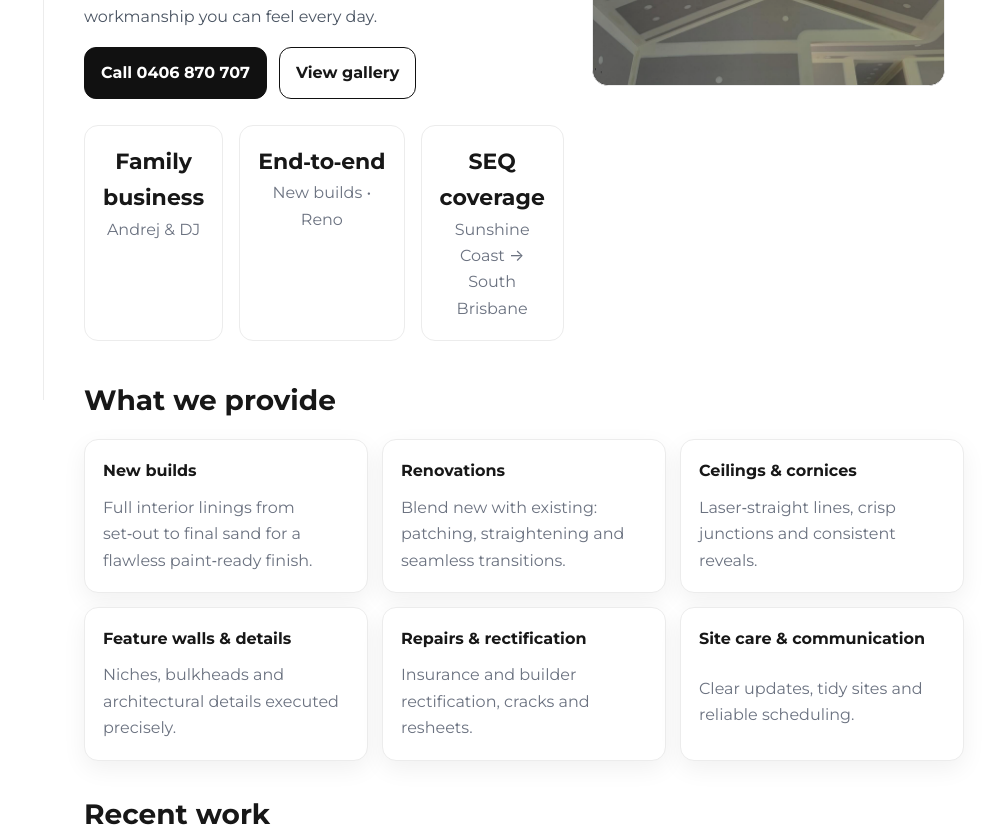
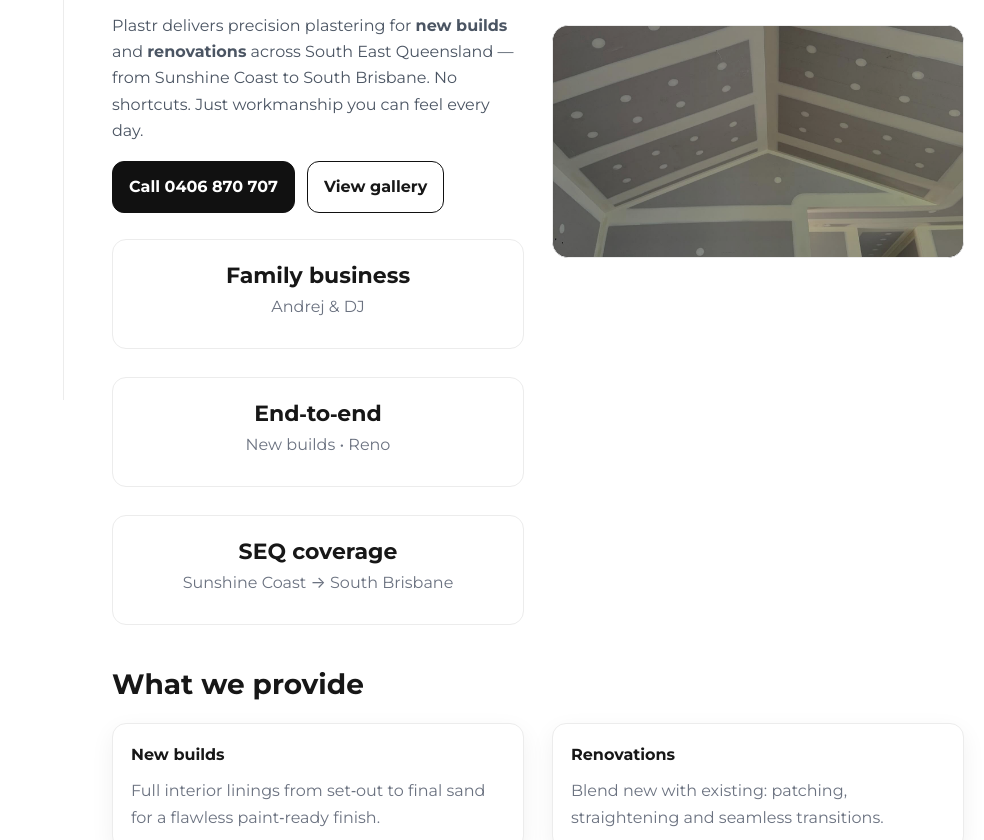
Before and after one commit to kaseyladan/plastr-site, a plain HTML site: page index.html in a window 1280 px wide. Shown: the part 400-1240 px from the top of the page, without its empty margins (296-1280 px from the left). Drawn offline with Linux system fonts and the light colour scheme.

Commit message:
Update plastr-styles.css

```diff
--- a/plastr-styles.css
+++ b/plastr-styles.css
@@ -103,3 +103,45 @@ footer{border-top:1px solid var(--line);padding:18px 20px;color:#6b7280;text-ali
 .sidebar .nav + * ~ * {
   display: none !important;
 }
+/* === Even spacing & balanced grids (override) === */
+:root { --col-gap: 28px; }
+
+@media (min-width: 961px) {
+  /* Wider sidebar + tighter, consistent column gap */
+  .layout {
+    grid-template-columns: 360px minmax(0, 1fr);
+    column-gap: var(--col-gap);
+  }
+}
+
+/* Center the content again and unify section rhythm */
+.container { max-width: var(--maxw); margin: 0 auto; }
+main .container > section { margin-block: 28px; }
+
+/* Hero: two equal columns + consistent gap */
+.hero {
+  grid-template-columns: repeat(2, minmax(0,1fr));
+  gap: var(--col-gap);
+}
+.media img { aspect-ratio: 16 / 9; object-fit: cover; }
+
+/* Stats: auto-fit keeps cards evenly spaced on each row */
+.stats {
+  grid-template-columns: repeat(auto-fit, minmax(220px, 1fr));
+  gap: var(--col-gap);
+}
+.stat { min-height: 110px; }
+
+/* Service cards: even rows no matter how many items */
+.cards {
+  grid-template-columns: repeat(auto-fit, minmax(280px, 1fr));
+  gap: var(--col-gap);
+}
+.card { display: flex; flex-direction: column; }
+.card .desc { flex: 1 1 auto; }
+
+/* Gallery: same idea, fills the row evenly */
+.tiles {
+  grid-template-columns: repeat(auto-fit, minmax(260px, 1fr));
+  gap: var(--col-gap);
+}
```
